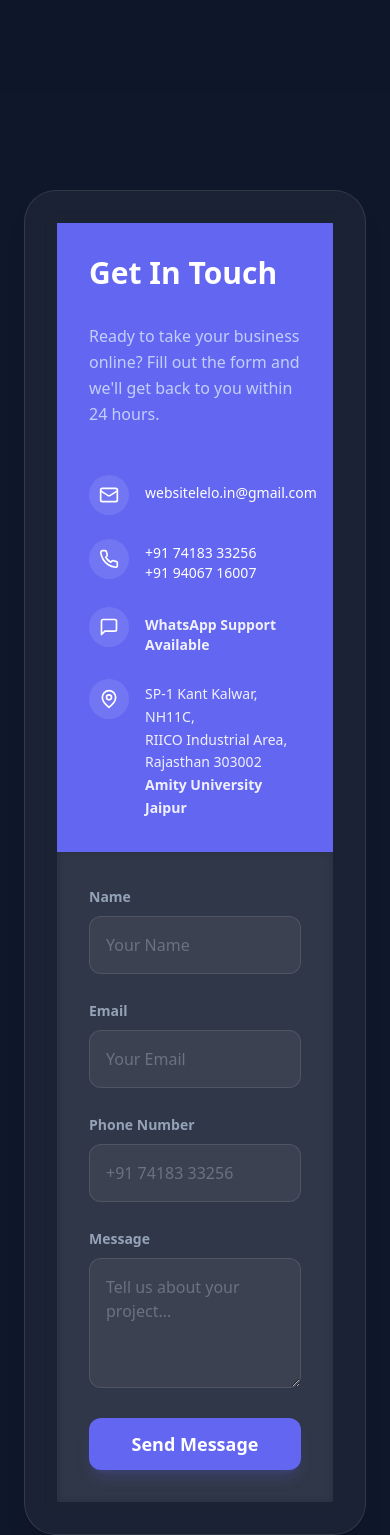
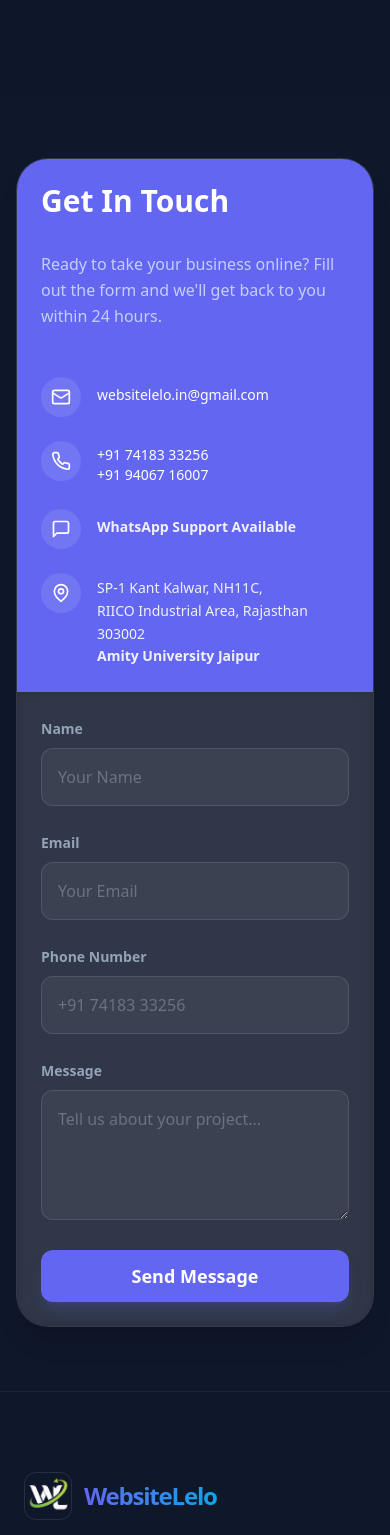
Before and after one commit to Chetansingh384/Websitelelo, a React (Vite) app in the folder frontend/: page / in a window 390 px wide. Shown: the part 8579-10114 px from the top of the page. Built offline with nearby package versions, Linux system fonts and the light colour scheme; no server answers; the database is empty.

Commit message:
contact form

```diff
--- a/frontend/src/components/Contact.jsx
+++ b/frontend/src/components/Contact.jsx
@@ -59,10 +59,10 @@ const Contact = () => {
 
     return (
         <>
-            <section id="contact" className="py-24 relative overflow-hidden">
-                <div className="container mx-auto px-6 relative z-10">
-                    <div className="max-w-5xl mx-auto glass-card p-0 overflow-hidden flex flex-col md:flex-row shadow-2xl">
-                        <div className="bg-primary p-8 md:p-12 md:w-2/5 text-white">
+            <section id="contact" className="py-16 md:py-24 relative overflow-hidden">
+                <div className="container mx-auto px-4 md:px-6 relative z-10">
+                    <div className="max-w-5xl mx-auto glass-card !p-0 overflow-hidden flex flex-col md:flex-row shadow-2xl">
+                        <div className="bg-primary p-6 md:p-12 md:w-2/5 text-white">
                             <h2 className="text-3xl font-bold mb-8">Get In Touch</h2>
                             <p className="mb-12 text-blue-100 opacity-80 leading-relaxed font-medium">
                                 Ready to take your business online? Fill out the form and we'll get back to you within 24 hours.
@@ -110,7 +110,7 @@ const Contact = () => {
                             </div>
                         </div>
 
-                        <div className="p-8 md:p-12 md:w-3/5 bg-white/5 backdrop-blur-sm">
+                        <div className="p-6 md:p-12 md:w-3/5 bg-white/5 backdrop-blur-sm">
                             <form onSubmit={handleSubmit} className="space-y-6 text-slate-800 dark:text-white">
                                 <div className="grid md:grid-cols-2 gap-6">
                                     <div className="space-y-2">
```
